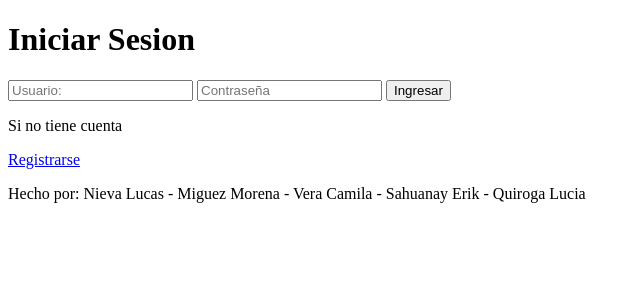
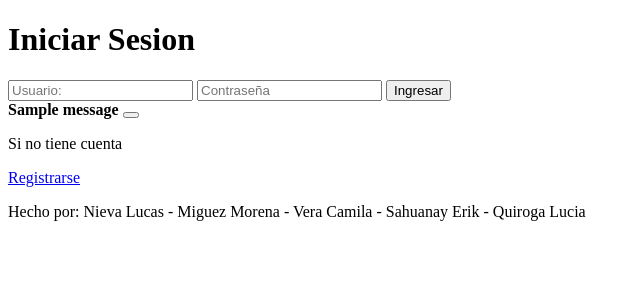
Before and after one commit to NievaLucas/Web-Plantz, a Flask app: template src/templates/auth/login.html in a window 1280 px wide. Shown: the part 26-326 px from the top of the page, without its empty margins (0-641 px from the left). Run offline with Flask 3, Linux system fonts and the light colour scheme; the template is opened without the code that fills it, so the values that code supplies are empty; one stand-in notice (Sample message) is shown.

Commit message:
Manejo de error al ingreso de Login en caso de dato inexistente

```diff
--- a/src/routes/routeLogin.py
+++ b/src/routes/routeLogin.py
@@ -20,6 +20,7 @@ def login():
         if infoDB :
                 return redirect(url_for('statistic_blueprint.esp32'))
         else :
-            flash("Hubo algun dato incorrecto")
+            flash("Algun dato es incorrecto")
+            return render_template('auth/login.html')
     else :
         return render_template('auth/login.html')
--- a/src/templates/auth/login.html
+++ b/src/templates/auth/login.html
@@ -14,6 +14,17 @@
         </form>
    </div>
 
+  {% with messages = get_flashed_messages() %}
+   {% if messages %}
+     {% for message in messages %}
+       <div class="alert alert-success alert-dismissible fade show" role="alert">
+         <strong> {{ message }} </strong>
+         <button type="button" class="btn-close" data-bs-dismiss="alert" aria-label="Close"></button>
+       </div>
+     {% endfor %}
+   {% endif %}
+  {% endwith %}
+
     <div>
         <p>
             Si no tiene cuenta
```
